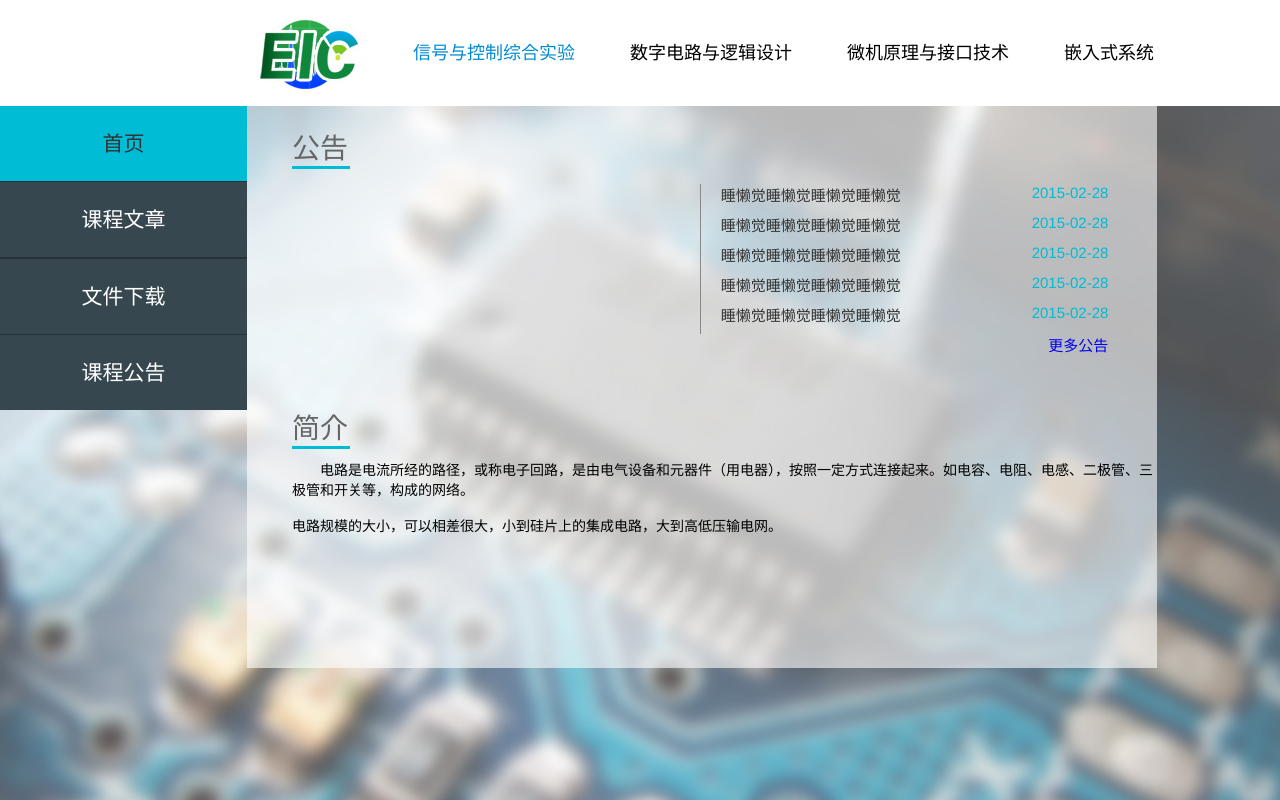
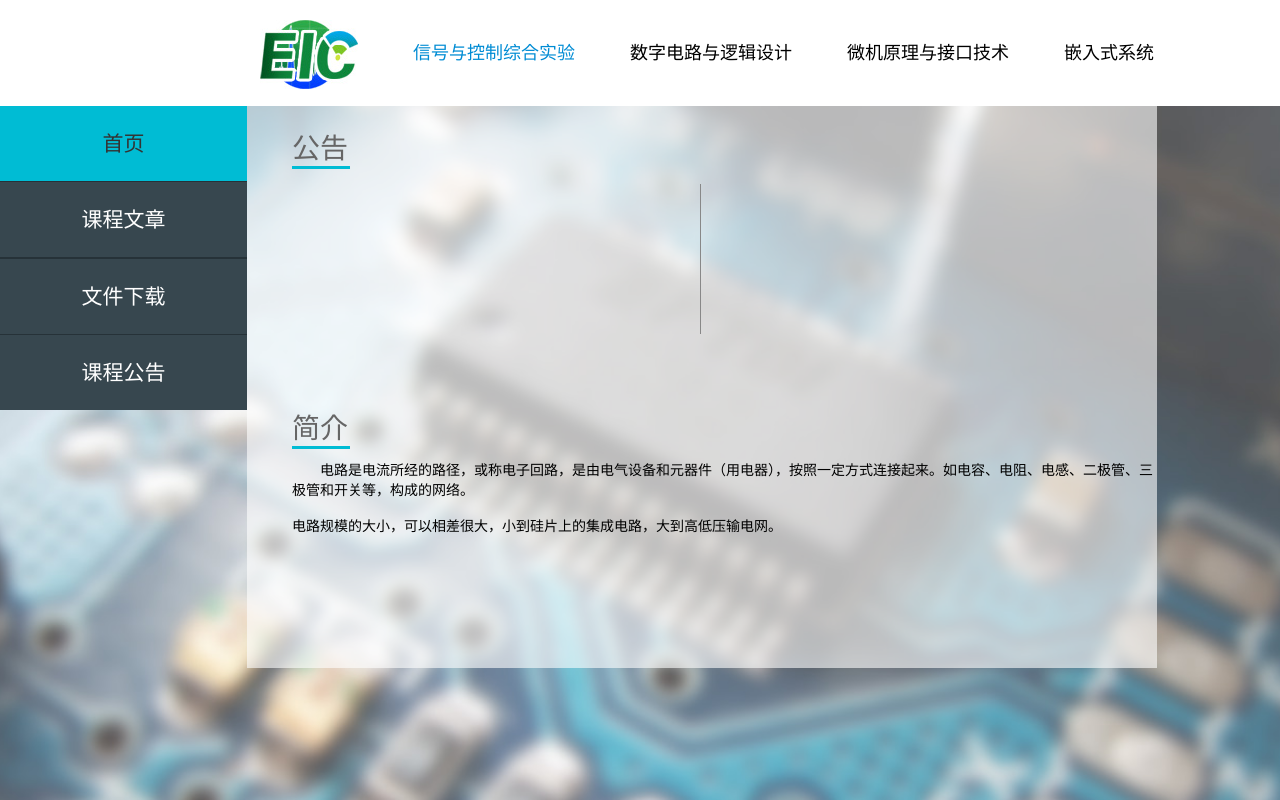
Before and after one commit to goodanchor/luojie, a CodeIgniter app: page /index.php/show/index/1 in a window 1280 px wide. Run offline with CodeIgniter, Linux system fonts and the light colour scheme; data comes from the database, SQL or seed files in the repository.

Commit message:
首页公告正式版

```diff
--- a/application/views/homepage.php
+++ b/application/views/homepage.php
@@ -64,7 +64,7 @@
 				<?php
 				if($status){
 					for($i = 0; $i < 5 && $i < count($rows); $i++){
-						echo '<a class="cell" href="./index.php/show/news/'.$classCode.'/'.$rows[$i]['id'].'">'.$rows[$i]['title'].'<div class="time">'.date('Y-m-d',$row['time']).'</div></a>';
+						echo '<a class="cell" href="./index.php/show/news/'.$classCode.'/'.$rows[$i]['noticeid'].'">'.$rows[$i]['title'].'<div class="time">'.date('Y-m-d',$rows[$i]['time']).'</div></a>';
 					}
 				}
 				?>
@@ -73,13 +73,14 @@
 				<?php
 				if($status){
 					for($i = 5; $i < 10 && $i < count($rows); $i++){
-						echo '<div class="cell">'.$rows[$i]['title'].'<div class="time">'.date('Y-m-d',$row['time']).'</div></div>';
+						echo '<div class="cell">'.$rows[$i]['title'].'<div class="time">'.date('Y-m-d',$rows[$i]['time']).'</div></div>';
+						if($i == 9){
+							echo '<div class="cell" ><a class="more" href="./index.php/show/newslist/'.$classCode.'">更多公告</a></div>';
+						}
 					}
 				}
 				?>
-				<div class="cell">睡懒觉睡懒觉睡懒觉睡懒觉<div class="time">2015-02-28</div></div><div class="cell">睡懒觉睡懒觉睡懒觉睡懒觉<div class="time">2015-02-28</div></div><div class="cell">睡懒觉睡懒觉睡懒觉睡懒觉<div class="time">2015-02-28</div></div>
-				<div class="cell">睡懒觉睡懒觉睡懒觉睡懒觉<div class="time">2015-02-28</div></div><div class="cell">睡懒觉睡懒觉睡懒觉睡懒觉<div class="time">2015-02-28</div></div>
-				<div class="cell" ><a class="more" href="./index.php/show/newslist/<?php echo $classCode;?>">更多公告</a></div>
+
 			</div>
 		</div>
 		<div class="introduction">
```
